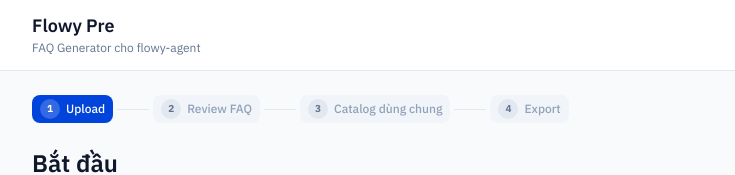
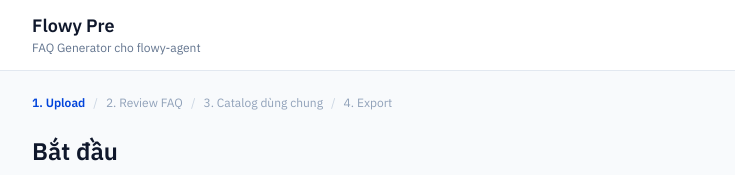
Before and after one commit to thangtmc73/flowy-prepare, a React (Vite) app in the folder frontend/: page / in a window 1280 px wide. Shown: the top 175 px of the page, without its empty margins (48-783 px from the left). Built offline with nearby package versions, Linux system fonts and the light colour scheme; no server answers.

Commit message:
feat: update UI

```diff
--- a/frontend/src/components/Stepper.jsx
+++ b/frontend/src/components/Stepper.jsx
@@ -7,41 +7,31 @@ const STEPS = [
 
 export default function Stepper({ current = 1 }) {
   return (
-    <ol className="flex flex-wrap items-center gap-1 sm:gap-0 mb-6">
+    <ol className="flex flex-wrap items-center gap-x-2 gap-y-1 mb-6 text-xs">
       {STEPS.map((step, i) => {
         const done = step.id < current
         const active = step.id === current
         return (
-          <li key={step.id} className="flex items-center">
+          <li key={step.id} className="flex items-center gap-2">
             {i > 0 && (
               <span
-                className={`hidden sm:inline w-8 h-px mx-1 ${
-                  done ? 'bg-brand' : 'bg-slate-200'
-                }`}
+                className={`hidden sm:inline ${done ? 'text-brand' : 'text-slate-300'}`}
                 aria-hidden
-              />
+              >
+                /
+              </span>
             )}
             <span
-              className={`inline-flex items-center gap-1.5 px-2 py-1 rounded-lg text-xs font-medium ${
+              className={
                 active
-                  ? 'bg-brand text-white'
+                  ? 'font-semibold text-brand'
                   : done
-                    ? 'bg-brand-light text-brand'
-                    : 'bg-slate-100 text-slate-400'
-              }`}
+                    ? 'font-medium text-brand'
+                    : 'font-normal text-slate-400'
+              }
             >
-              <span
-                className={`w-5 h-5 rounded-full flex items-center justify-center text-[10px] font-bold ${
-                  active
-                    ? 'bg-white/20 text-white'
-                    : done
-                      ? 'bg-brand/10 text-brand'
-                      : 'bg-slate-200 text-slate-500'
-                }`}
-              >
-                {done ? '✓' : step.id}
-              </span>
-              <span className="hidden sm:inline">{step.label}</span>
+              {done ? '✓ ' : `${step.id}. `}
+              {step.label}
             </span>
           </li>
         )
```
